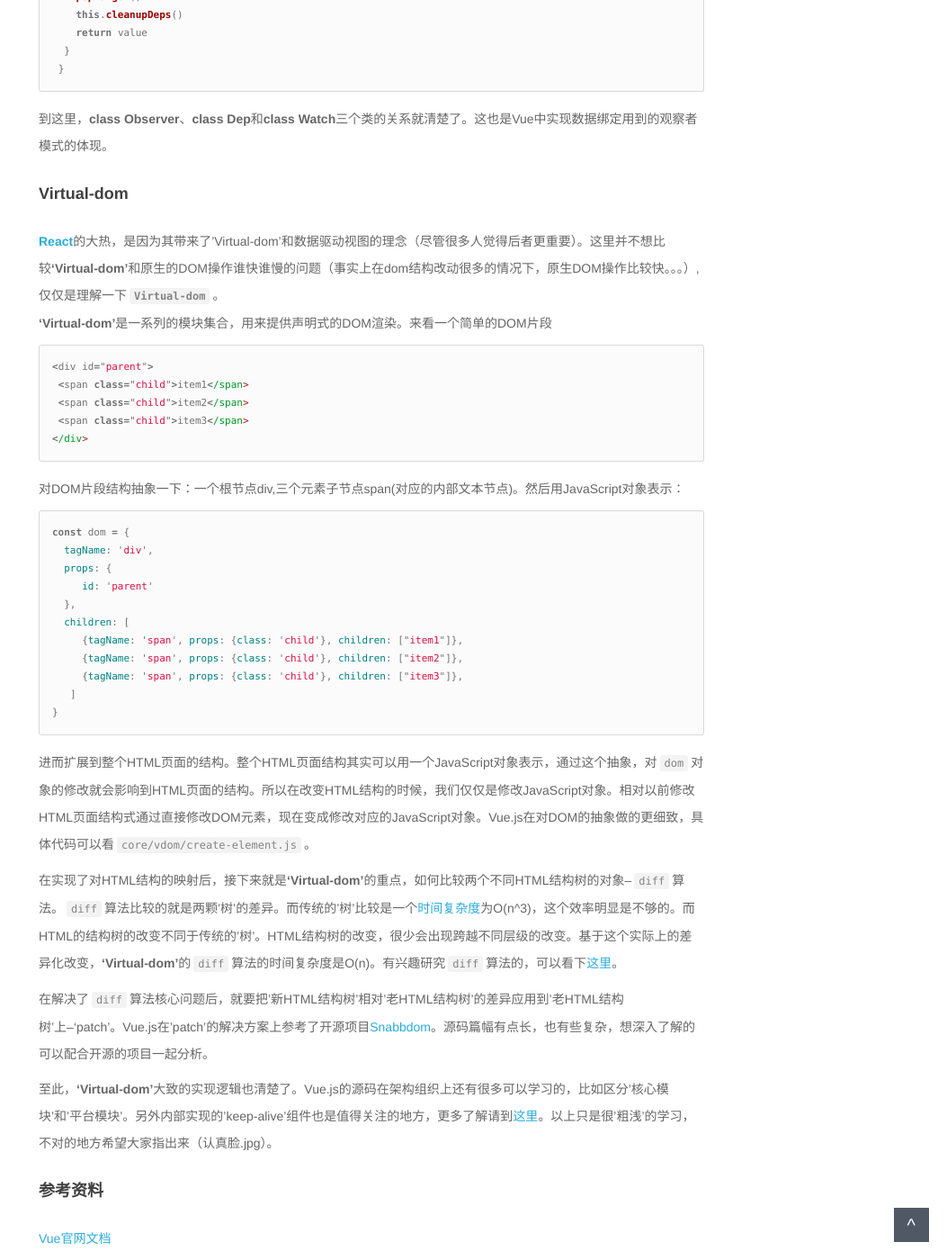
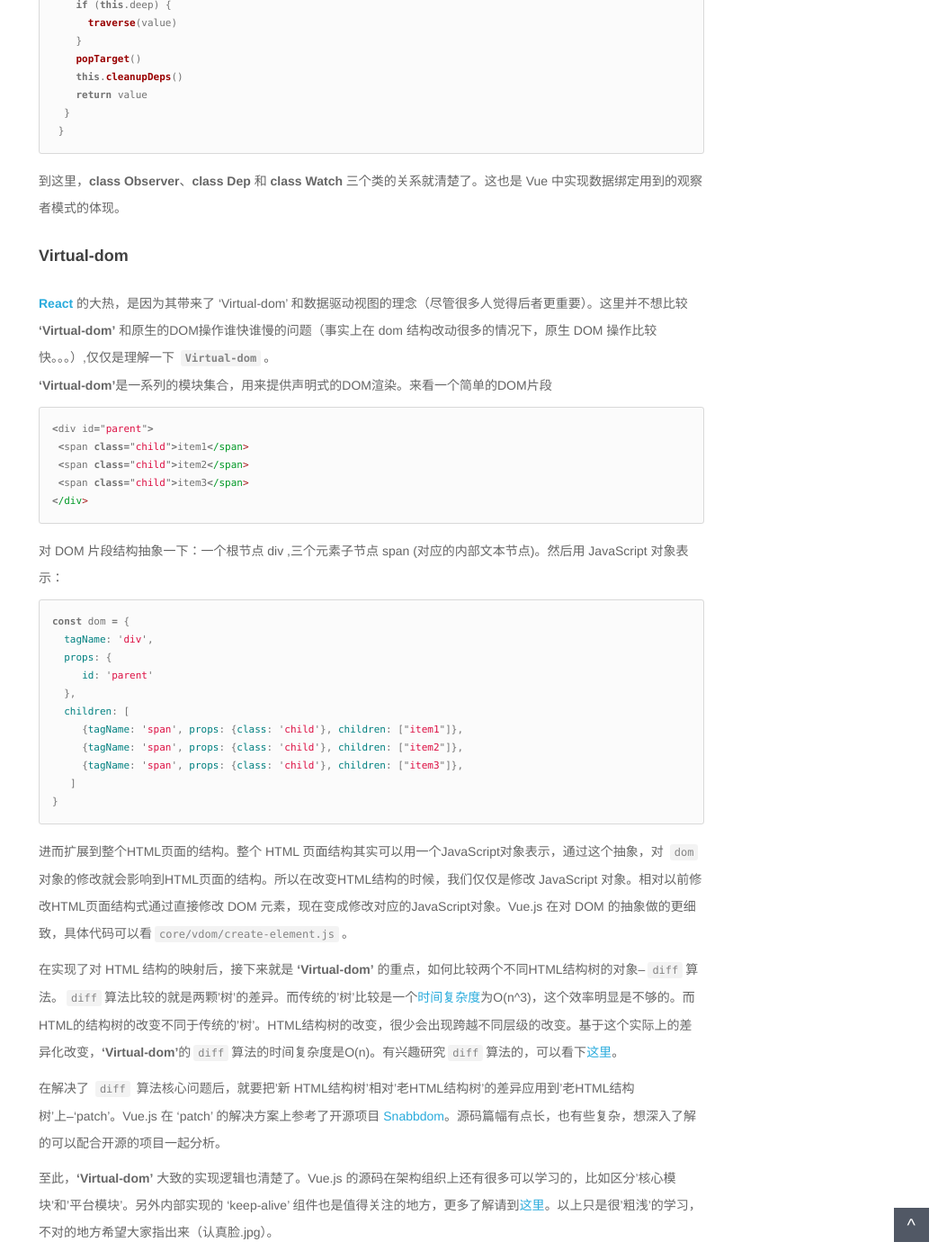
Before and after one commit to STFFE/stffe.github.com, a Jekyll site: the page built from _posts/2017-03-03-学习Vue源码.markdown, in a window 1280 px wide and 1400 px high, scrolled down 8047 px. Shown: the whole window at 90% size, without its empty margins (227-1280 px from the left). Built offline with Jekyll 4.4.1, drawn with Linux system fonts in a browser that asks for light colours; comment, search, counter and statistics services are not loaded; some of the changed text lies outside the part shown.

Commit message:
修改下格式。

````diff
--- a/_posts/2017-03-03-学习Vue源码.markdown
+++ b/_posts/2017-03-03-学习Vue源码.markdown
@@ -32,10 +36,10 @@ export function observe (value: any): Observer | void {
  }
 ```
 
-这样函数申明或者变量申明感动疑惑的，可以先了解一下[flow](https://flowtype.org/docs/getting-started.html#_)。
+这样函数申明或者变量申明感动疑惑的，可以先了解一下 [flow](https://flowtype.org/docs/getting-started.html#_)。
 
 ### 独立构建&&运行时构建
-Vue.js从2.0以后开始出现两个不同的构建版本，详情可以查看[官网文档](https://cn.vuejs.org/v2/guide/installation.html#独立构建-vs-运行时构建)。一开始说到这个，是因为从Vue的build命令里面可以看到有7个build版本，这对学习其源码非常有帮助。
+Vue.js 从 2.0 以后开始出现两个不同的构建版本，详情可以查看[官网文档](https://cn.vuejs.org/v2/guide/installation.html#独立构建-vs-运行时构建)。一开始说到这个，是因为从 Vue 的 build 命令里面可以看到有7个 build 版本，这对学习其源码非常有帮助。
 
 ```javascript
 const builds = {
@@ -102,19 +106,21 @@ const builds = {
 
 这里，关注的重点是runtime的版本。
 
-### Vue.js结构
-通过上面的分析，可以看到Vue.js的组成是由core+对应的‘平台’补充代码构成（独立构建和运行时构建只是platforms下web平台的两种选择）。
+### Vue.js 结构
+通过上面的分析，可以看到 Vue.js 的组成是由 core+ 对应的‘平台’补充代码构成（独立构建和运行时构建只是 platforms 下 web 平台的两种选择）。
+
 ![Vue.js结构](https://easyread.nosdn.127.net/web/trunk/1488180276055/vue.jpg)
-core目录下面对应的`components`、`global-api`、`instance`、`observer`、`util`、`vdom`模块。
-> Vue.js的目标是通过尽可能简单的API实现**响应的数据绑定**和**组合的视图组件**
 
-Vue2.0在保持实现‘响应的数据绑定’的同时又引入了'virtual-dom',那么它是怎么实现的呢？
+core 目录下面对应的 `components`、`global-api`、`instance`、`observer`、`util`、`vdom` 模块。
+> Vue.js 的目标是通过尽可能简单的 API 实现**响应的数据绑定**和**组合的视图组件**
+
+Vue2.0 在保持实现‘响应的数据绑定’的同时又引入了 'virtual-dom',那么它是怎么实现的呢？
 
 ### 响应的数据绑定
-Vue.js实现数据绑定的关键是**Object.defineProperty(obj, prop, descriptor)**，这也是为什么2.0不支持IE8原因之一，IE8下无法实现defineProperty的腻子脚本。当然实现类似功能的现代语法还有*Object.observe*(已经废弃)和Proxy。
-Vue源码对此实现的逻辑在core/observer目录下。
-关注三个类**class Observer**,**class Dep**,**class Watcher**
-**class Observer**在core/observer/index.js中
+Vue.js 实现数据绑定的关键是 **Object.defineProperty(obj, prop, descriptor)**，这也是为什么 2.0 不支持IE8原因之一，IE8 下无法实现 defineProperty 的腻子脚本。当然实现类似功能的现代语法还有 *Object.observe* (已经废弃)和 Proxy。
+Vue 源码对此实现的逻辑在core/observer目录下。
+关注三个类 **class Observer**,**class Dep**,**class Watcher**
+**class Observer** 在 core/observer/index.js 中
 
 ```javascript
 export class Observer {
@@ -151,7 +157,7 @@ export class Observer {
 }
 ```
 
-Observer类实例是用来附加到每个被观察的对象（后面称之为响应式对象）上的。普通对象通常是不会变成‘响应式对象’的。经过**defineReactive**函数的调用,才会将传入的普通对象变成‘响应式对象’。而**defineReactive**就是利用了**Object.defineProperty**这个方法。**defineReactive**源码如下：
+Observer 类实例是用来附加到每个被观察的对象（后面称之为响应式对象）上的。普通对象通常是不会变成‘响应式对象’的。经过**defineReactive**函数的调用,才会将传入的普通对象变成‘响应式对象’。而 **defineReactive** 就是利用了 **Object.defineProperty** 这个方法。 **defineReactive** 源码如下：
 
 ```javascript
 export function defineReactive (
@@ -206,7 +212,7 @@ export function defineReactive (
 }
 ```
 
-**Object.defineProperty(obj, prop, descriptor)**中的第三个参数就是对象描述符。对象描述符的传入是有要求的，分为赋值描述符合存取描述符。而每次传入的参数只能是其中之一，很显然在**defineReactive**中传入的就是存取描述符，在传入的存取描述符对象中有get,set方法。set方法会实例化一个**Observer**,get方法会关联到一个**class Dep**的实例。但是仔细看get方法，发现只有在**Dep.target**值为true的时候才会发生关联。所以，接下来分析一下**class Dep**的源码。
+**Object.defineProperty(obj, prop, descriptor)** 中的第三个参数就是对象描述符。对象描述符的传入是有要求的，分为赋值描述符合存取描述符。而每次传入的参数只能是其中之一，很显然在 **defineReactive** 中传入的就是存取描述符，在传入的存取描述符对象中有get,set方法。set 方法会实例化一个 **Observer** ,get方法会关联到一个 **class Dep** 的实例。但是仔细看get方法，发现只有在 **Dep.target** 值为 true 的时候才会发生关联。所以，接下来分析一下 **class Dep** 的源码。
 
 ```javascript
 export default class Dep {
@@ -246,7 +252,7 @@ export function popTarget () {
 }
 ```
 
-**class Dep**就是连接**class Observer**和**class Watch**类的介质。因为在set方法里面最终会调用`dep.notify()`方法。**class Dep**类中的**notify**方法会使这个dep实例下所有的watch数组更新一次。**class Watch**类的**update**方法会调用对应的回调方法，进行对应的更新。同时在前面提到的get方法关联**class Dep**实例时，是在**Dep.target**为true的时候才会执行。通过源码可以看到**Dep.target**的初始值是null,也就是默认是不会执行关联的。源码上对此做了注释，可以看到**Dep.target**是被赋予全局性质，用来保证同一时刻只有一个**Watcher**实例在被‘关联’（源码注释的地方是'evaluated'）。而激活**Dep.target**这个属性的是函数**pushTarget**。**pushTarget**函数就在**class Watcher**中调用了。**class Watcher**的源码如下：
+**class Dep** 就是连接 **class Observer** 和 **class Watch** 类的介质。因为在set方法里面最终会调用`dep.notify()`方法。**class Dep** 类中的 **notify** 方法会使这个dep实例下所有的 watch 数组更新一次。**class Watch** 类的 **update** 方法会调用对应的回调方法，进行对应的更新。同时在前面提到的get方法关联**class Dep**实例时，是在 **Dep.target** 为true的时候才会执行。通过源码可以看到**Dep.target**的初始值是null,也就是默认是不会执行关联的。源码上对此做了注释，可以看到 **Dep.target** 是被赋予全局性质，用来保证同一时刻只有一个**Watcher**实例在被‘关联’（源码注释的地方是'evaluated'）。而激活 **Dep.target** 这个属性的是函数**pushTarget** 。**pushTarget** 函数就在 **class Watcher** 中调用了。**class Watcher** 的源码如下：
 
 ```javascript
 export default class Watcher {
@@ -319,10 +325,10 @@ export default class Watcher {
  }
 ```
 
-到这里，**class Observer**、**class Dep**和**class Watch**三个类的关系就清楚了。这也是Vue中实现数据绑定用到的观察者模式的体现。
+到这里，**class Observer**、**class Dep** 和 **class Watch** 三个类的关系就清楚了。这也是 Vue 中实现数据绑定用到的观察者模式的体现。
 
 ### Virtual-dom
-[**React**](https://facebook.github.io/react/docs/hello-world.html)的大热，是因为其带来了'Virtual-dom'和数据驱动视图的理念（尽管很多人觉得后者更重要）。这里并不想比较**'Virtual-dom'**和原生的DOM操作谁快谁慢的问题（事实上在dom结构改动很多的情况下，原生DOM操作比较快。。。）,仅仅是理解一下**`Virtual-dom`**。
+[**React**](https://facebook.github.io/react/docs/hello-world.html) 的大热，是因为其带来了 'Virtual-dom' 和数据驱动视图的理念（尽管很多人觉得后者更重要）。这里并不想比较 **'Virtual-dom'** 和原生的DOM操作谁快谁慢的问题（事实上在 dom 结构改动很多的情况下，原生 DOM 操作比较快。。。）,仅仅是理解一下 **`Virtual-dom`**。
 **'Virtual-dom'**是一系列的模块集合，用来提供声明式的DOM渲染。来看一个简单的DOM片段
 
 ```javascript
@@ -333,7 +339,7 @@ export default class Watcher {
 </div>
 ```
 
-对DOM片段结构抽象一下：一个根节点div,三个元素子节点span(对应的内部文本节点)。然后用JavaScript对象表示：
+对 DOM 片段结构抽象一下：一个根节点 div ,三个元素子节点 span (对应的内部文本节点)。然后用 JavaScript 对象表示：
 
 ```javascript
 const dom = {
@@ -348,13 +354,13 @@ const dom = {
    ]
 }
 ```
-进而扩展到整个HTML页面的结构。整个HTML页面结构其实可以用一个JavaScript对象表示，通过这个抽象，对`dom`对象的修改就会影响到HTML页面的结构。所以在改变HTML结构的时候，我们仅仅是修改JavaScript对象。相对以前修改HTML页面结构式通过直接修改DOM元素，现在变成修改对应的JavaScript对象。Vue.js在对DOM的抽象做的更细致，具体代码可以看`core/vdom/create-element.js`。
+进而扩展到整个HTML页面的结构。整个 HTML 页面结构其实可以用一个JavaScript对象表示，通过这个抽象，对 `dom` 对象的修改就会影响到HTML页面的结构。所以在改变HTML结构的时候，我们仅仅是修改 JavaScript 对象。相对以前修改HTML页面结构式通过直接修改 DOM 元素，现在变成修改对应的JavaScript对象。Vue.js 在对 DOM 的抽象做的更细致，具体代码可以看`core/vdom/create-element.js`。
 
-在实现了对HTML结构的映射后，接下来就是**'Virtual-dom'**的重点，如何比较两个不同HTML结构树的对象--`diff`算法。`diff`算法比较的就是两颗'树'的差异。而传统的'树'比较是一个[时间复杂度](https://zh.wikipedia.org/wiki/%E6%97%B6%E9%97%B4%E5%A4%8D%E6%9D%82%E5%BA%A6)为O(n^3)，这个效率明显是不够的。而HTML的结构树的改变不同于传统的'树'。HTML结构树的改变，很少会出现跨越不同层级的改变。基于这个实际上的差异化改变，**'Virtual-dom'**的`diff`算法的时间复杂度是O(n)。有兴趣研究`diff`算法的，可以看下[这里](https://github.com/Matt-Esch/virtual-dom)。
+在实现了对 HTML 结构的映射后，接下来就是 **'Virtual-dom'** 的重点，如何比较两个不同HTML结构树的对象--`diff`算法。`diff`算法比较的就是两颗'树'的差异。而传统的'树'比较是一个[时间复杂度](https://zh.wikipedia.org/wiki/%E6%97%B6%E9%97%B4%E5%A4%8D%E6%9D%82%E5%BA%A6)为O(n^3)，这个效率明显是不够的。而HTML的结构树的改变不同于传统的'树'。HTML结构树的改变，很少会出现跨越不同层级的改变。基于这个实际上的差异化改变，**'Virtual-dom'**的`diff`算法的时间复杂度是O(n)。有兴趣研究`diff`算法的，可以看下[这里](https://github.com/Matt-Esch/virtual-dom)。
 
-在解决了`diff`算法核心问题后，就要把'新HTML结构树'相对'老HTML结构树'的差异应用到'老HTML结构树'上--'patch'。Vue.js在'patch'的解决方案上参考了开源项目[Snabbdom](https://github.com/snabbdom/snabbdom)。源码篇幅有点长，也有些复杂，想深入了解的可以配合开源的项目一起分析。
+在解决了 `diff` 算法核心问题后，就要把'新 HTML结构树'相对'老HTML结构树'的差异应用到'老HTML结构树'上--'patch'。Vue.js 在 'patch' 的解决方案上参考了开源项目 [Snabbdom](https://github.com/snabbdom/snabbdom)。源码篇幅有点长，也有些复杂，想深入了解的可以配合开源的项目一起分析。
 
-至此，**'Virtual-dom'**大致的实现逻辑也清楚了。Vue.js的源码在架构组织上还有很多可以学习的，比如区分'核心模块'和'平台模块'。另外内部实现的'keep-alive'组件也是值得关注的地方，更多了解请到[这里](https://github.com/vuejs/vue/tree/master/src)。以上只是很'粗浅'的学习，不对的地方希望大家指出来（认真脸.jpg）。
+至此，**'Virtual-dom'** 大致的实现逻辑也清楚了。Vue.js 的源码在架构组织上还有很多可以学习的，比如区分'核心模块'和'平台模块'。另外内部实现的 'keep-alive' 组件也是值得关注的地方，更多了解请到[这里](https://github.com/vuejs/vue/tree/master/src)。以上只是很'粗浅'的学习，不对的地方希望大家指出来（认真脸.jpg）。
 
 
 ### 参考资料
````
Also changed, not shown: other parts of _posts/2017-03-03-学习Vue源码.markdown (+13 -9 lines).
